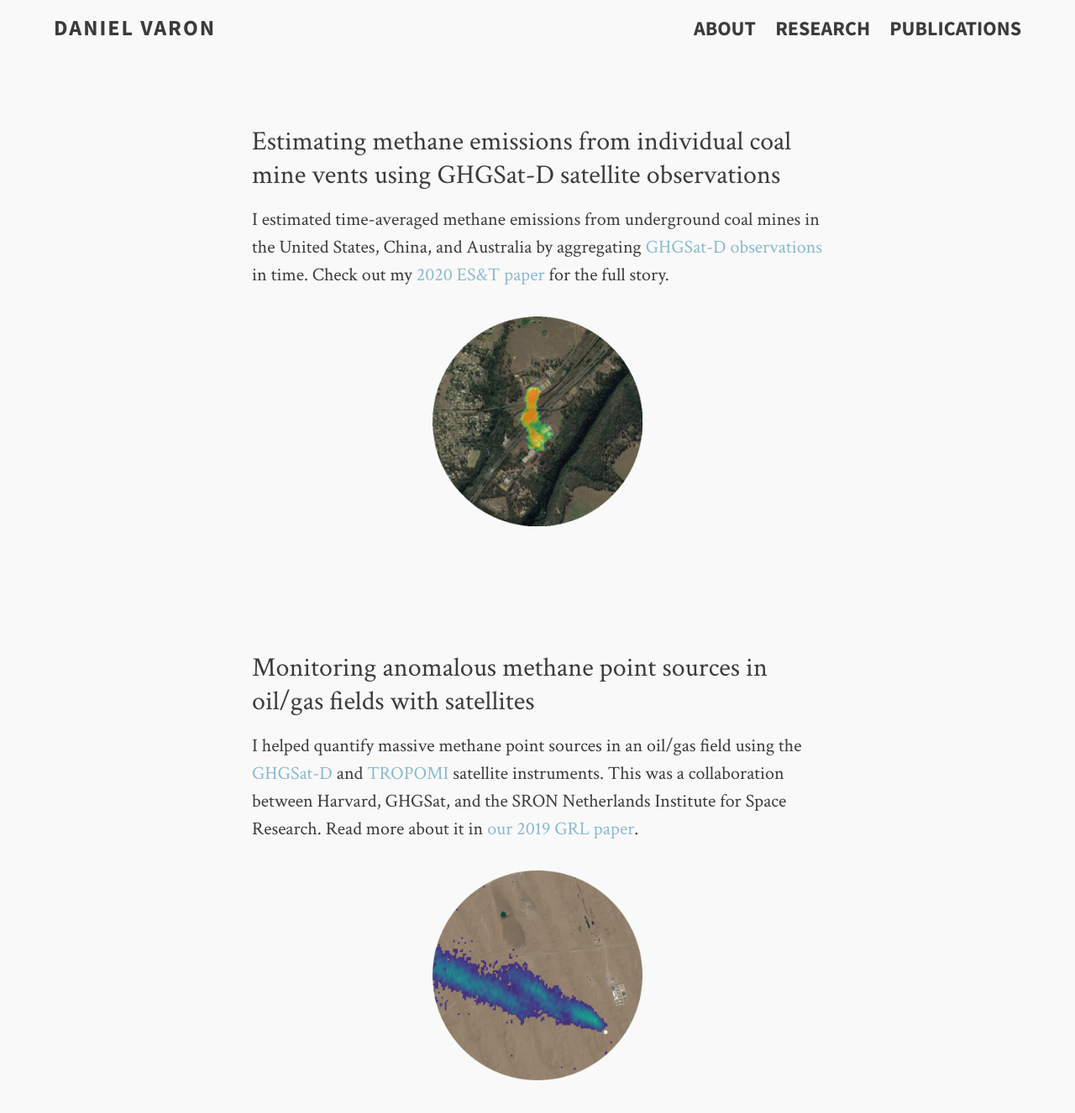
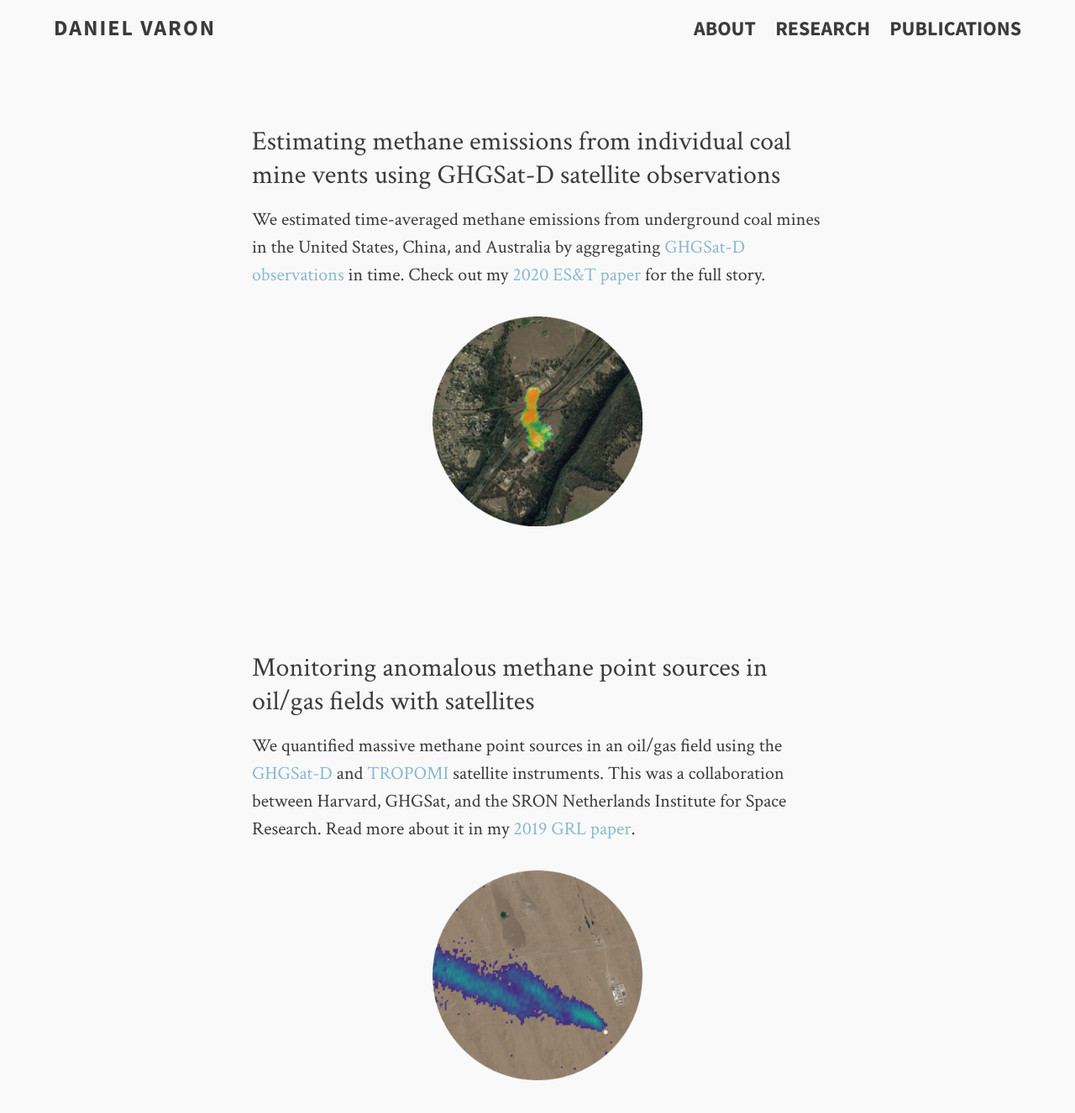
Before and after one commit to djvaron/djvaron.github.io, a Jekyll site: the page built from research.md, in a window 1280 px wide and 1400 px high. Shown: the top 1326 px of the window at 84% size. Built offline with Jekyll 4.4.1, drawn with Linux system fonts in a browser that asks for light colours; some of the changed text lies outside the part shown.

Commit message:
small edits

```diff
--- a/_layouts/home.html
+++ b/_layouts/home.html
@@ -14,7 +14,7 @@
             <br>
             <br>
             <br> -->
-            <p class="intro">I'm a PhD student studying satellite remote sensing at Harvard. Feel free to read more <a href="{{ site.url }}/about">about me</a>, view <a href="{{ site.url }}/djvcv.pdf">my CV</a>, or check out some of <a href="{{ site.url }}/research">my research</a>!</p>
+            <p class="intro">I'm a postdoctoral researcher in atmospheric chemistry and satellite remote sensing at Harvard. Feel free to read more <a href="{{ site.url }}/about">about me</a>, view <a href="{{ site.url }}/djvcv.pdf">my CV</a>, or check out some of <a href="{{ site.url }}/research">my research</a>!</p>
             <figure><center><img src="/images/me.png" alt="daniel varon" width="400" /></center></figure>
 <!--            <br>
             <br>
--- a/research.md
+++ b/research.md
@@ -7,7 +7,7 @@ tags: [daniel varon, methane, satellites, machine learning, emissions, research]
 
 ### Estimating methane emissions from individual coal mine vents using GHGSat-D satellite observations
 
-I estimated time-averaged methane emissions from underground coal mines in the United States, China, and Australia by aggregating [GHGSat-D observations](https://www.ghgsat.com/data-products-analytics/analytics/) in time. Check out my [2020 ES&T paper](https://pubs.acs.org/doi/abs/10.1021/acs.est.0c01213) for the full story.
+We estimated time-averaged methane emissions from underground coal mines in the United States, China, and Australia by aggregating [GHGSat-D observations](https://www.ghgsat.com/data-products-analytics/analytics/) in time. Check out my [2020 ES&T paper](https://pubs.acs.org/doi/abs/10.1021/acs.est.0c01213) for the full story.
 
 ![daniel varon methane satellite harvard plume thumb2](../images/thumb2_projects.png){:height="250px" width="250px"}
 
@@ -16,7 +16,7 @@ I estimated time-averaged methane emissions from underground coal mines in the U
 
 ### Monitoring anomalous methane point sources in oil/gas fields with satellites
 
-I helped quantify massive methane point sources in an oil/gas field using the [GHGSat-D](https://www.ghgsat.com/who-we-are/our-satellites/claire/) and [TROPOMI](http://www.tropomi.eu/) satellite instruments. This was a collaboration between Harvard, GHGSat, and the SRON Netherlands Institute for Space Research. Read more about it in [our 2019 GRL paper](https://agupubs.onlinelibrary.wiley.com/doi/abs/10.1029/2019GL083798).
+We quantified massive methane point sources in an oil/gas field using the [GHGSat-D](https://www.ghgsat.com/who-we-are/our-satellites/claire/) and [TROPOMI](http://www.tropomi.eu/) satellite instruments. This was a collaboration between Harvard, GHGSat, and the SRON Netherlands Institute for Space Research. Read more about it in my [2019 GRL paper](https://agupubs.onlinelibrary.wiley.com/doi/abs/10.1029/2019GL083798).
 
 ![daniel varon methane satellite harvard plume thumb4](../images/thumb4_projects.png){:height="250px" width="250px"}
 
@@ -25,7 +25,7 @@ I helped quantify massive methane point sources in an oil/gas field using the [G
 
 ### Deep learning for detecting methane plumes in noisy satellite imagery
 
-I'm training convolutional neural networks to localize methane plumes in noisy GHGSat satellite observations.
+We're training convolutional neural networks to localize methane plumes in noisy GHGSat satellite observations.
 
 ![daniel varon methane satellite harvard plume thumb3](../images/thumb3_projects.png){:height="250px" width="250px"}
 
@@ -34,7 +34,7 @@ I'm training convolutional neural networks to localize methane plumes in noisy G
 
 ### Source rate retrieval algorithms for quantifying methane point sources from space
 
-I developed algorithms for retrieving emission rates from fine-resolution satellite observations of atmospheric methane plumes. You can read more about them in [my 2018 AMT paper](https://doi.org/10.5194/amt-11-5673-2018).
+We developed algorithms for retrieving emission rates from fine-resolution satellite observations of atmospheric methane plumes. You can read more about them in my [2018 AMT paper](https://doi.org/10.5194/amt-11-5673-2018).
 
 ![daniel varon methane satellite harvard plume thumb1](../images/thumb1_projects.png){:height="250px" width="250px"}
 
```
Also changed, not shown: about.md (+2 -6 lines), publications.md (+2 -0 lines).
